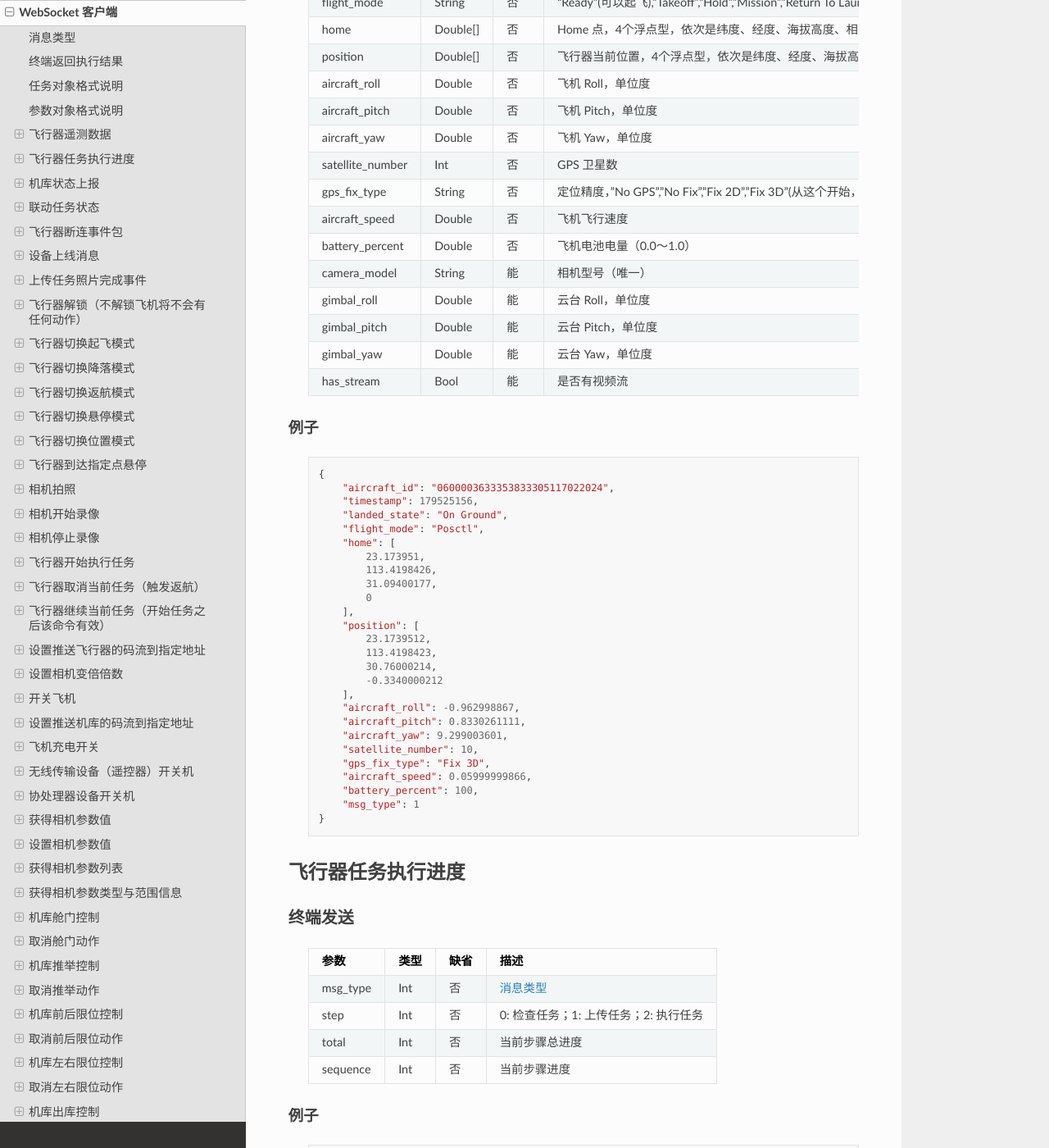
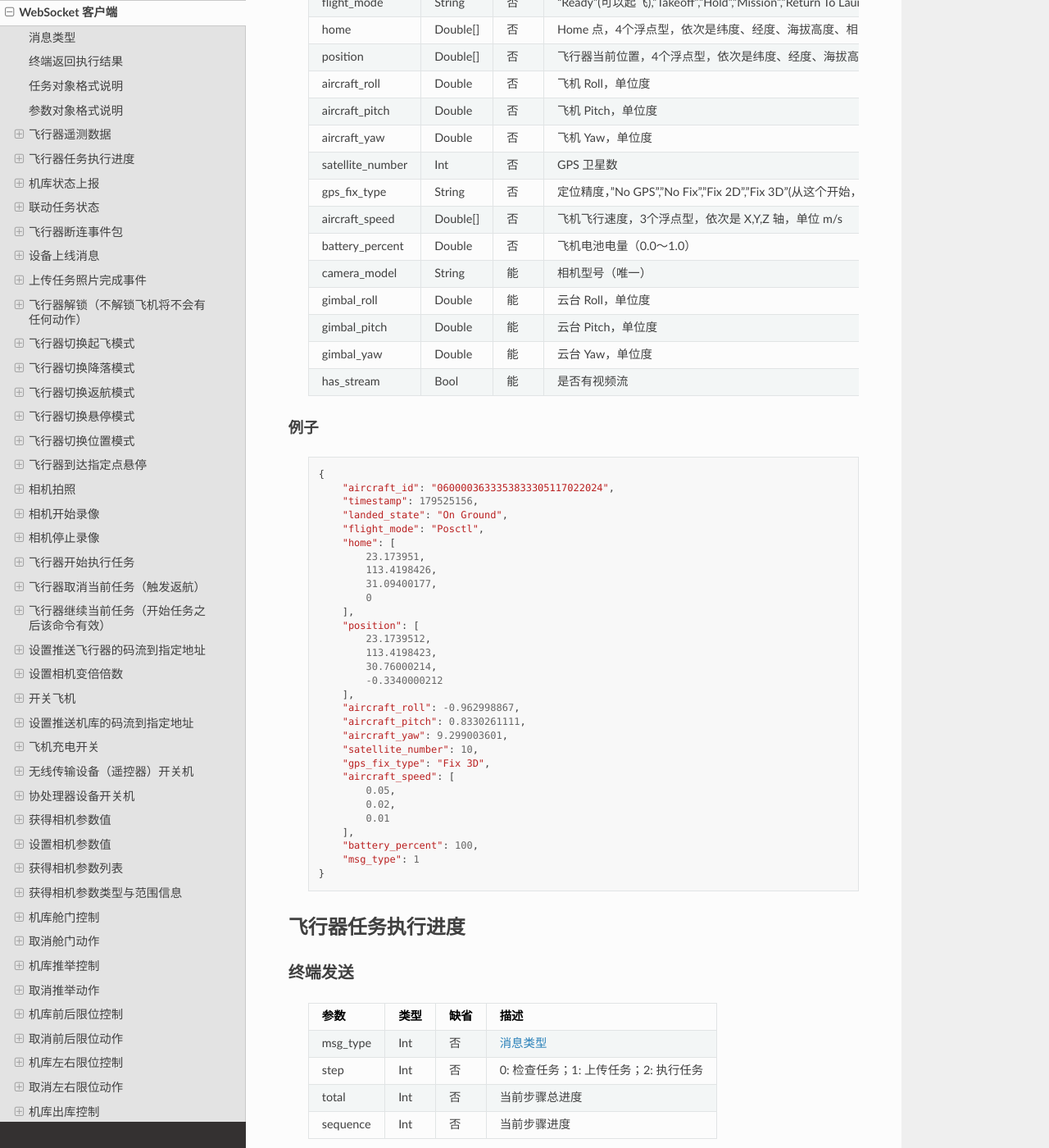
Before and after one commit to CodevDynamics/Docs, a Sphinx documentation site: the page built from source/interface/websocket.rst, in a window 1280 px wide and 1400 px high, scrolled down 4088 px. Shown: the whole window at 82% size. Built offline with Sphinx 7.4.7 and the Read the Docs theme 2.0.0, drawn with Linux system fonts in a browser that asks for light colours; some of the changed text lies outside the part shown.

Commit message:
Aircraft speed x,y,z.

```diff
--- a/source/index.rst
+++ b/source/index.rst
@@ -18,7 +18,6 @@ AQUILA I
 
    interface/websocket.rst
    interface/mqtt.rst
-   interface/rosapi.rst
 
 其他
 -----------------------
--- a/source/interface/websocket.rst
+++ b/source/interface/websocket.rst
@@ -154,7 +154,7 @@ WebSocket 客户端
     aircraft_yaw       Double      否       飞机 Yaw，单位度
     satellite_number   Int         否       GPS 卫星数
     gps_fix_type       String      否       定位精度，"No GPS","No Fix","Fix 2D","Fix 3D"(从这个开始，已经完成定位),"Fix Dgps","Rtk Float","Rtk Fixed"
-    aircraft_speed     Double      否       飞机飞行速度
+    aircraft_speed     Double[]    否       飞机飞行速度，3个浮点型，依次是 X,Y,Z 轴，单位 m/s
     battery_percent    Double      否       飞机电池电量（0.0～1.0）
     camera_model       String      能       相机型号（唯一）
     gimbal_roll        Double      能       云台 Roll，单位度
@@ -189,7 +189,11 @@ WebSocket 客户端
             "aircraft_yaw": 9.299003601,
             "satellite_number": 10,
             "gps_fix_type": "Fix 3D",
-            "aircraft_speed": 0.05999999866,
+            "aircraft_speed": [
+                0.05,
+                0.02,
+                0.01
+            ],
             "battery_percent": 100,
             "msg_type": 1
         }
@@ -361,7 +365,7 @@ WebSocket 客户端
     aircraft_yaw       Double      否       飞机 Yaw，单位度
     satellite_number   Int         否       GPS 卫星数
     gps_fix_type       String      否       定位精度，"No GPS","No Fix","Fix 2D","Fix 3D"(从这个开始，已经完成定位),"Fix Dgps","Rtk Float","Rtk Fixed"
-    aircraft_speed     Double      否       飞机飞行速度
+    aircraft_speed     Double[]    否       飞机飞行速度，3个浮点型，依次是 X,Y,Z 轴，单位 m/s
     battery_percent    Double      否       飞机电池电量（0.0～1.0）
     datetime           String      否       事件发生的日期和时间
     ================= =========  ======== ===============================
@@ -392,7 +396,11 @@ WebSocket 客户端
             "aircraft_yaw": 9.299003601,
             "satellite_number": 10,
             "gps_fix_type": "Fix 3D",
-            "aircraft_speed": 0.05999999866,
+            "aircraft_speed": [
+                0.05,
+                0.02,
+                0.01
+            ],
             "battery_percent": 100,
             "datetime": "2020-07-20 15:22:00",
             "msg_type": 5
```
Also changed, not shown: source/interface/mqtt.rst (+12 -4 lines).
